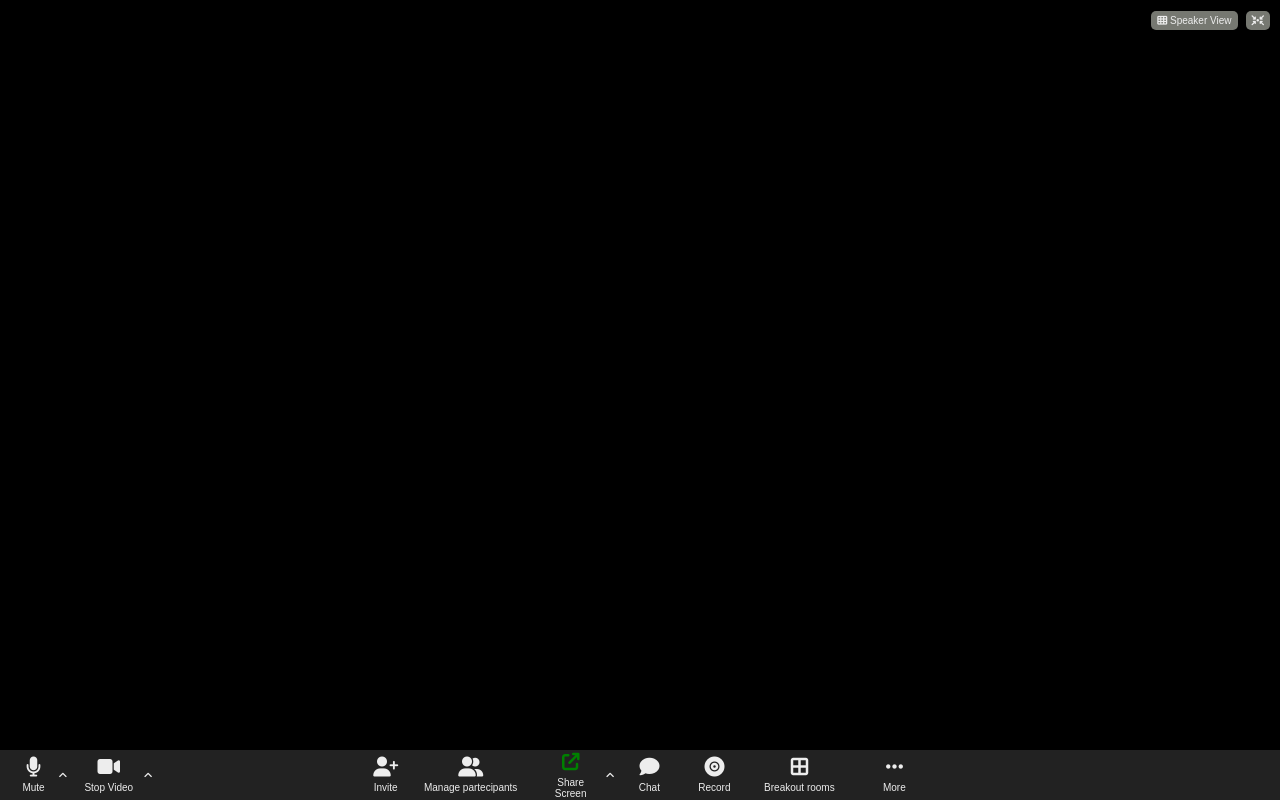
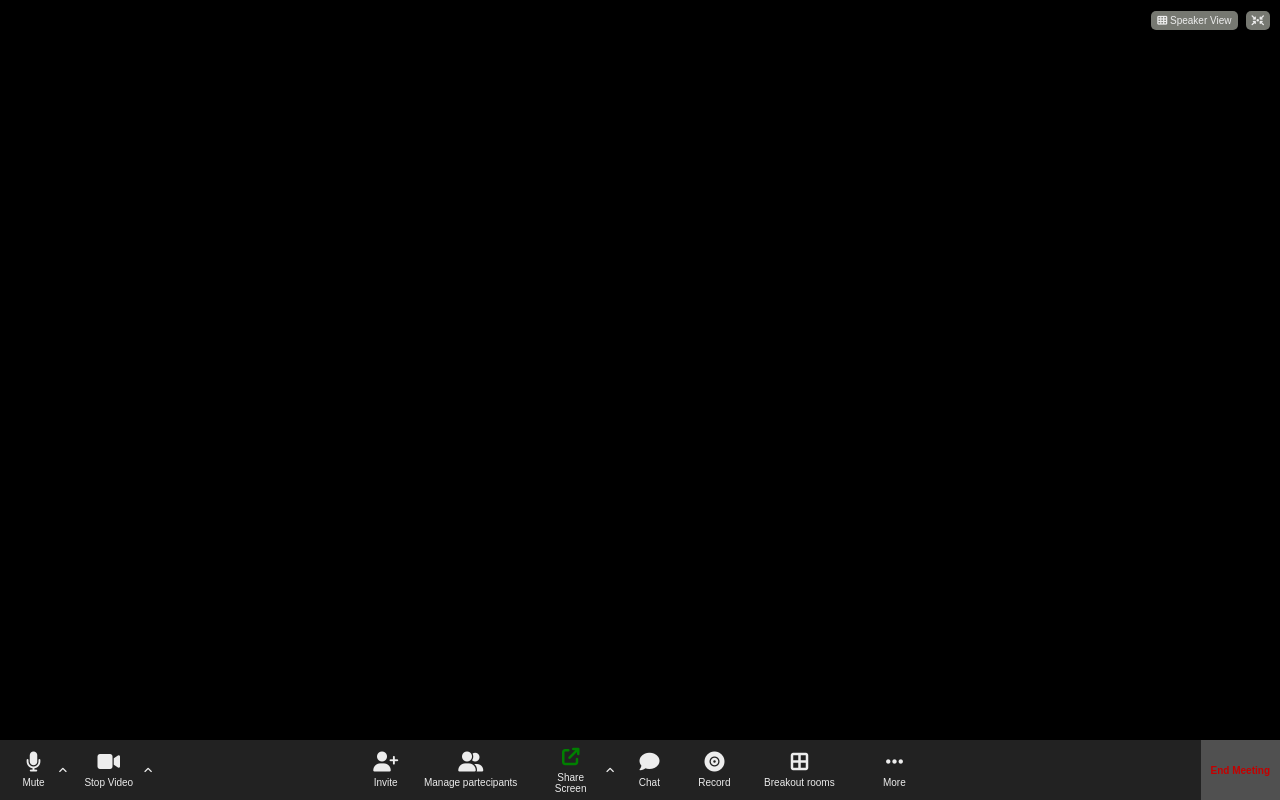
Before and after one commit to AlessandroGattuso/html-css-zoom, a plain HTML site: page index.html in a window 1280 px wide. Drawn offline with Linux system fonts and the light colour scheme.

Commit message:
footer completed

```diff
--- a/css/style.css
+++ b/css/style.css
@@ -62,19 +62,21 @@ footer{
 
 /* Main*/
   main{
-    height: calc(100vh - 50px);
+    height: calc(100vh - 60px);
   }
 /*<----->*/
 
 /* Footer*/
   footer{
-    height: 50px;
+    height: 60px;
     background-color: rgb(34,34,34);
   }
 
   footer .row{
+    height: 100%;
     display: flex;
     justify-content: space-between;
+    align-items: center;
   }
 
   footer .col{
@@ -84,12 +86,12 @@ footer{
 
   .col-sm{
     justify-content: flex-start;
-    width: 30%;
+    width: 20%;
   }
 
   .col-lg{
     justify-content: center;
-    width: 40%;
+    width: 60%;
   }
 
   .icon-container{
@@ -126,6 +128,23 @@ footer{
   .arrow-head{
     font-size: 10px;
   }
+
+  footer button{
+    color: rgb(196, 0, 0);
+    background-color: rgb(80, 80, 80);
+    font-weight: 600;
+    padding: 0 10px;
+    border: none;
+    height: 100%;
+    display: flex;
+    align-items: center;
+    justify-content: center;
+    transition: all 1s ease-out;
+  }
+
+  footer button:hover{
+    background-color: rgb(131, 131, 131);
+  }
 /*<----->*/
 
 /* Utils */
@@ -149,6 +168,10 @@ footer{
   column-gap: 10px;
 }
 
-.w-100{
+.w-100px{
   width: 100px;
 }
+
+.h-100{
+  height: 100%;
+}
--- a/index.html
+++ b/index.html
@@ -61,7 +61,7 @@
         <div class="icon-container">
           <div class="icon cursor-pointer">
             <i class="fa-solid fa-user-group"></i>
-            <span class="text w-100">Manage partecipants</span>
+            <span class="text w-100px">Manage partecipants</span>
           </div>
         </div>
         <div class="icon-container cg-10">
@@ -88,7 +88,7 @@
         <div class="icon-container">
           <div class="icon cursor-pointer">
             <i class="fa-solid fa-border-all"></i>
-            <span class="text w-100">Breakout rooms</span>
+            <span class="text w-100px">Breakout rooms</span>
           </div>
         </div>
         <div class="icon-container">
@@ -98,7 +98,9 @@
           </div>
         </div>
       </div>
-      <div class="col col-sm jc-flex-end"></div>
+      <div class="col col-sm h-100 jc-flex-end">
+          <button>End Meeting</button>
+      </div>
     </div>
   </footer>
 </body>
```
